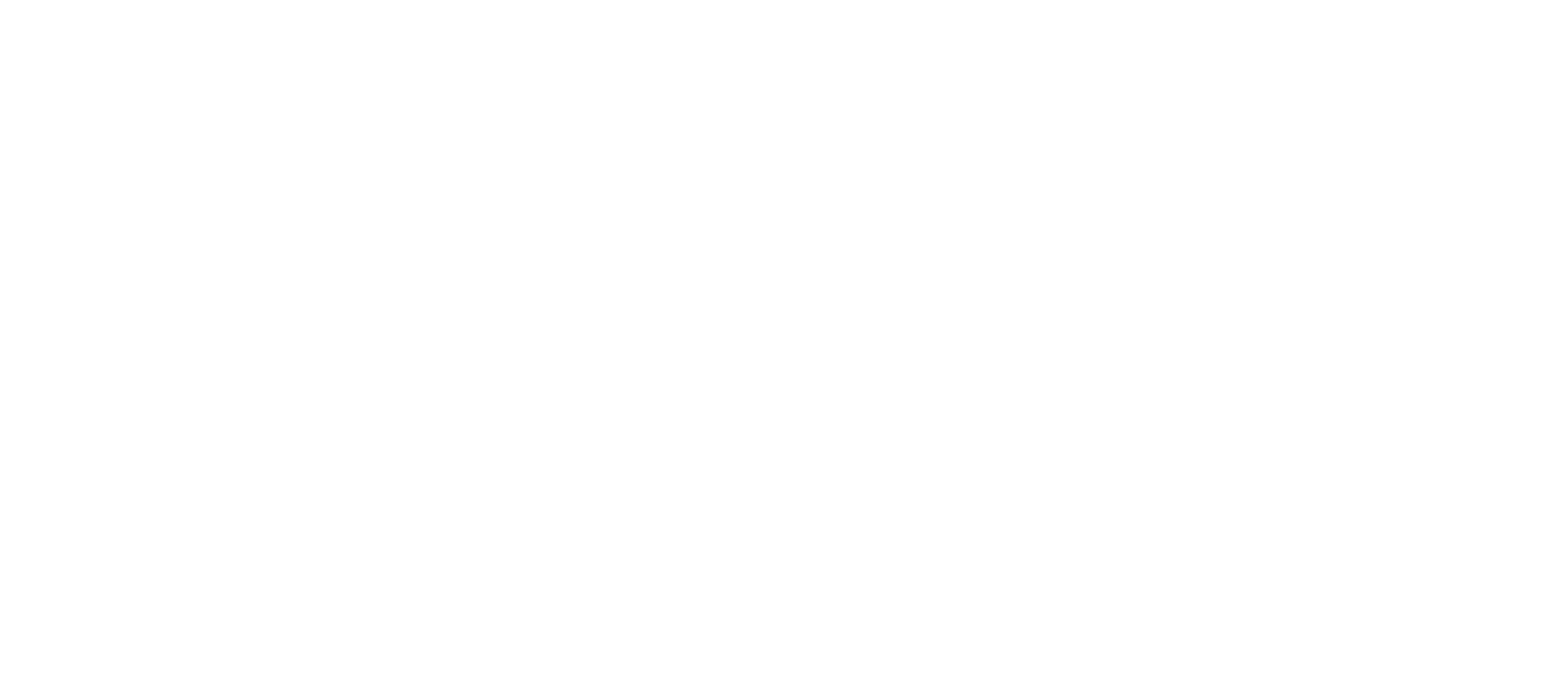
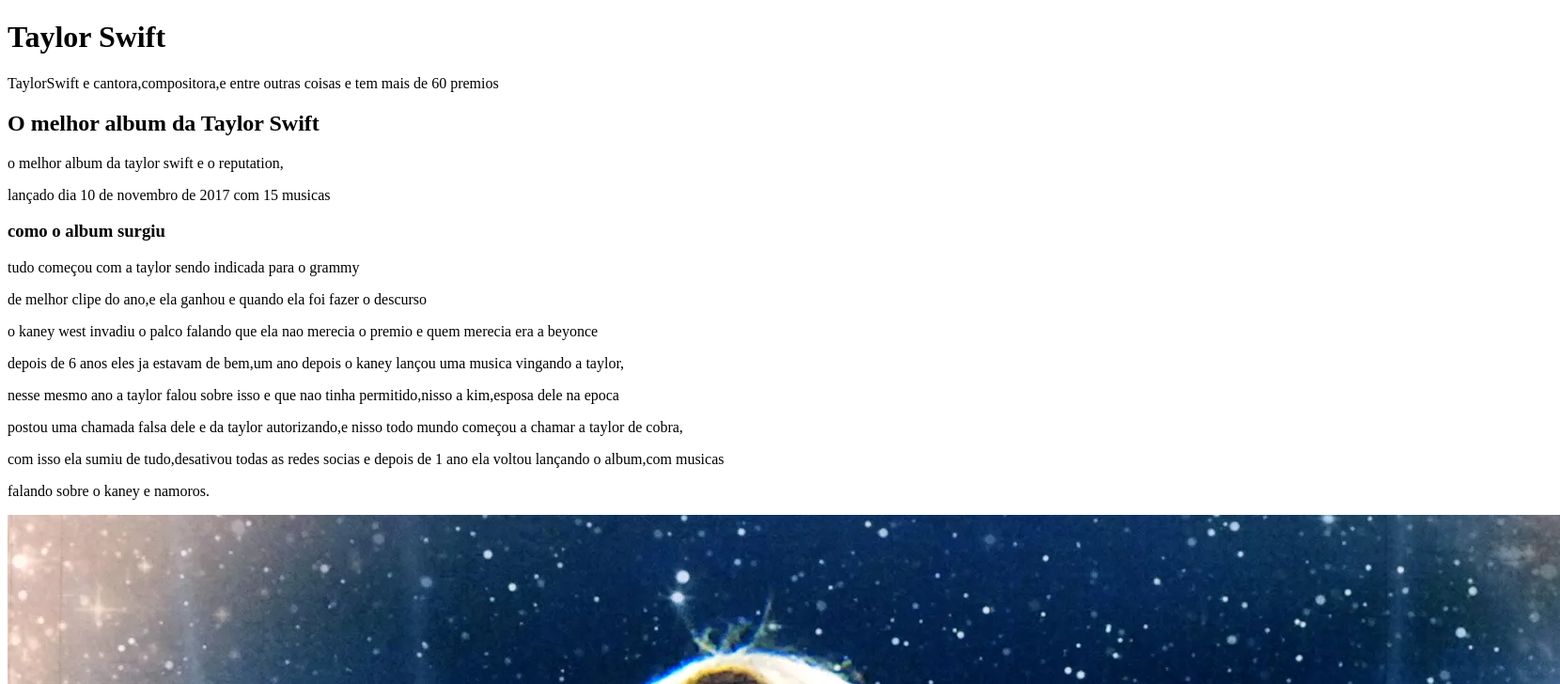
Before and after one commit to luhzzz/prova-luisa, a plain HTML site: page index.html in a window 1280 px wide. Shown: the top 728 px of the page at 94% size, 1660 px wide, since content can reach past the window. Drawn offline with Linux system fonts and the light colour scheme.

Commit message:
Update index.html

```diff
--- a/index.html
+++ b/index.html
@@ -6,6 +6,19 @@
     <title>Document</title>
 </head>
 <body>
-
-</body>
+ <h1>Taylor Swift</h1>
+    <p>TaylorSwift e cantora,compositora,e entre outras coisas e tem mais de 60 premios</p>
+    <h2>O melhor album da <strong>Taylor Swift</strong></h2>
+    <p>o melhor album da taylor swift e o reputation,</p>
+    <p>lançado dia 10 de novembro de 2017 com 15 musicas</p>
+    <h3>como o album surgiu</h3>
+    <p>tudo começou com a taylor sendo indicada para o grammy</p>
+    <P>de melhor clipe do ano,e ela ganhou e quando ela foi fazer o descurso</P>
+    <P>o kaney west invadiu o palco falando que ela nao merecia o premio e quem merecia era a beyonce</P>
+    <P>depois de 6 anos eles ja estavam de bem,um ano depois o kaney lançou uma musica vingando a taylor,</P>
+    <P>nesse mesmo ano a taylor falou sobre isso e que nao tinha permitido,nisso a kim,esposa dele na epoca</P>
+    <P>postou uma chamada falsa dele e da taylor autorizando,e nisso todo mundo começou a chamar a taylor de cobra,</P>
+    <P>com isso ela sumiu de tudo,desativou todas as redes socias e depois de 1 ano ela voltou lançando o album,com musicas</P>
+    <P>falando sobre o kaney e namoros.</P>
+    <img src="Foggatt-Taylor-Swift-Eras.png">
 </html>
```
